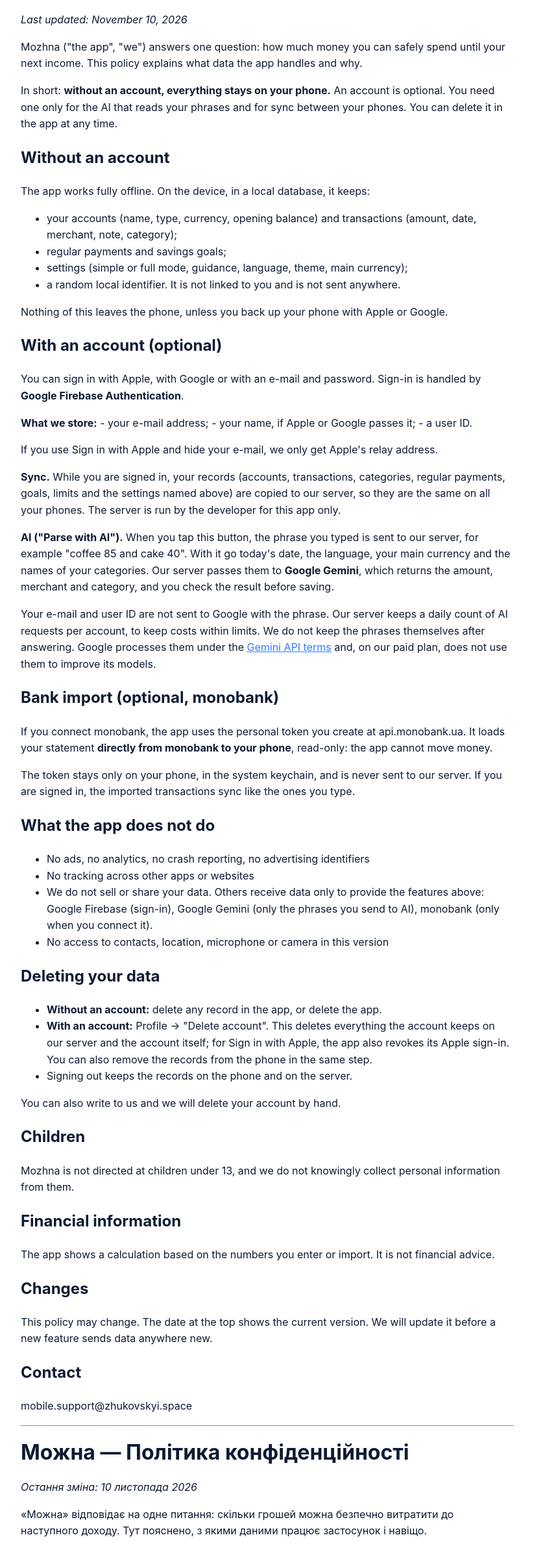
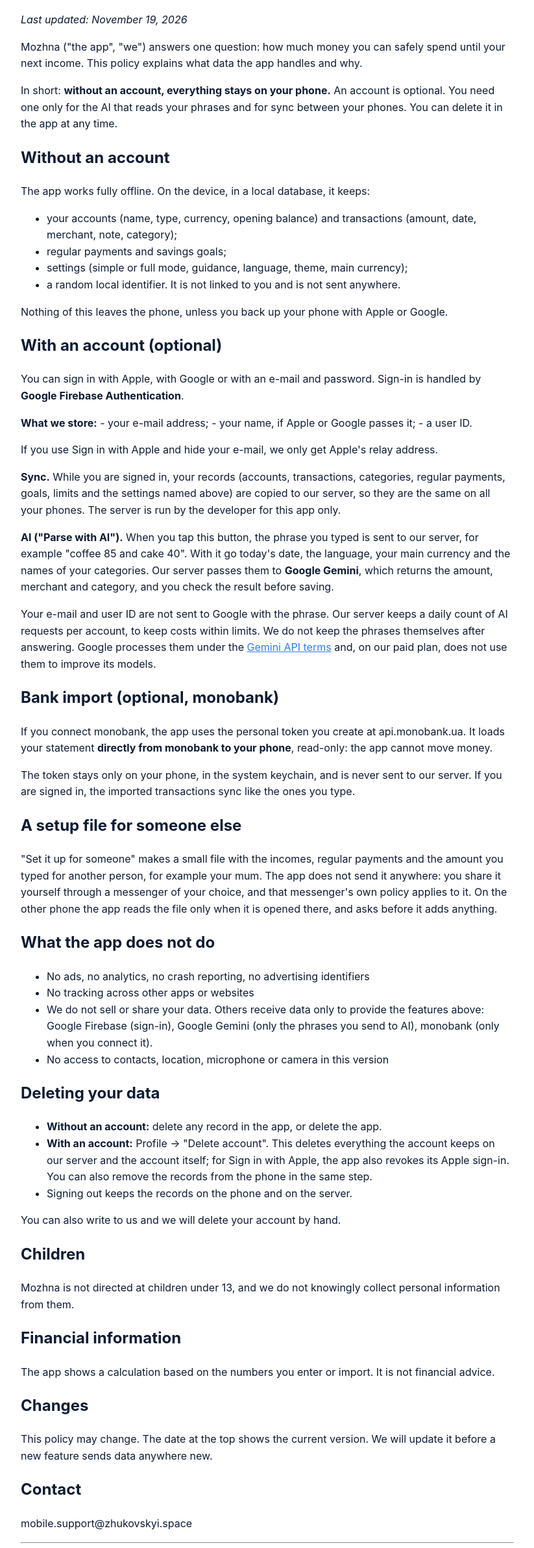
Before and after one commit to andronaft/app_politics_terms, a plain HTML site: page mozhna/privacy/index.html in a window 1280 px wide. Shown: the part 95-2478 px from the top of the page at 65% size, without its empty margins (228-1051 px from the left). Drawn offline with Linux system fonts and the light colour scheme.

Commit message:
Mozhna privacy: the setup file for someone else
Co-Authored-By: Claude Opus 5.5 <noreply@anthropic.com>

```diff
--- a/mozhna/privacy/index.html
+++ b/mozhna/privacy/index.html
@@ -3,7 +3,7 @@
 <style>body{font:16px/1.6 -apple-system,system-ui,Segoe UI,Roboto,sans-serif;max-width:760px;margin:0 auto;padding:32px 20px;color:#0e1b33;background:#fff}
 h1{line-height:1.2}a{color:#2f7bff}@media(prefers-color-scheme:dark){body{background:#0a1224;color:#eaf1ff}}</style>
 </head><body><h1>Mozhna — Privacy Policy</h1>
-<p><em>Last updated: November 10, 2026</em></p>
+<p><em>Last updated: November 19, 2026</em></p>
 <p>Mozhna ("the app", "we") answers one question: how much money you can safely spend until your next income. This policy explains what data the app handles and why.</p>
 <p>In short: <strong>without an account, everything stays on your phone.</strong> An account is optional. You need one only for the AI that reads your phrases and for sync between your phones. You can delete it in the app at any time.</p>
 <h2>Without an account</h2>
@@ -28,6 +28,8 @@ h1{line-height:1.2}a{color:#2f7bff}@media(prefers-color-scheme:dark){body{backgr
 <h2>Bank import (optional, monobank)</h2>
 <p>If you connect monobank, the app uses the personal token you create at api.monobank.ua. It loads your statement <strong>directly from monobank to your phone</strong>, read-only: the app cannot move money.</p>
 <p>The token stays only on your phone, in the system keychain, and is never sent to our server. If you are signed in, the imported transactions sync like the ones you type.</p>
+<h2>A setup file for someone else</h2>
+<p>&quot;Set it up for someone&quot; makes a small file with the incomes, regular payments and the amount you typed for another person, for example your mum. The app does not send it anywhere: you share it yourself through a messenger of your choice, and that messenger's own policy applies to it. On the other phone the app reads the file only when it is opened there, and asks before it adds anything.</p>
 <h2>What the app does not do</h2>
 <ul>
 <li>No ads, no analytics, no crash reporting, no advertising identifiers</li>
@@ -52,7 +54,7 @@ h1{line-height:1.2}a{color:#2f7bff}@media(prefers-color-scheme:dark){body{backgr
 <p>mobile.support@zhukovskyi.space</p>
 <hr />
 <h1>Можна — Політика конфіденційності</h1>
-<p><em>Остання зміна: 10 листопада 2026</em></p>
+<p><em>Остання зміна: 19 листопада 2026</em></p>
 <p>«Можна» відповідає на одне питання: скільки грошей можна безпечно витратити до наступного доходу. Тут пояснено, з якими даними працює застосунок і навіщо.</p>
 <p>Коротко: <strong>без акаунта все залишається на вашому телефоні.</strong> Акаунт не обов'язковий. Він потрібен лише для ШІ, який розбирає ваші фрази, і для синхронізації між вашими телефонами. Видалити його можна будь-коли в застосунку.</p>
 <h2>Без акаунта</h2>
@@ -77,6 +79,8 @@ h1{line-height:1.2}a{color:#2f7bff}@media(prefers-color-scheme:dark){body{backgr
 <h2>Імпорт з банку (за бажанням, monobank)</h2>
 <p>Якщо ви підключаєте monobank, застосунок використовує особистий токен, який ви створюєте на api.monobank.ua. Він завантажує виписку <strong>напряму з monobank на ваш телефон</strong> і лише читає її: рухати гроші застосунок не може.</p>
 <p>Токен лишається тільки на телефоні, у системному сховищі ключів, і ніколи не йде на наш сервер. Якщо ви в акаунті, завантажені операції синхронізуються, як і ті, що ви вносите самі.</p>
+<h2>Файл налаштувань для іншої людини</h2>
+<p>«Налаштувати за когось» створює невеликий файл із доходами, регулярними платежами й сумою, які ви вписали для іншої людини, наприклад для мами. Застосунок нікуди його не надсилає: ви самі пересилаєте його в месенджері, який оберете, і на нього поширюються правила цього месенджера. На іншому телефоні застосунок читає файл лише тоді, коли його там відкрили, і питає, перш ніж щось додати.</p>
 <h2>Чого застосунок не робить</h2>
 <ul>
 <li>Немає реклами, аналітики, звітів про збої, рекламних ідентифікаторів</li>
```
Also changed, not shown: 1 other file.
